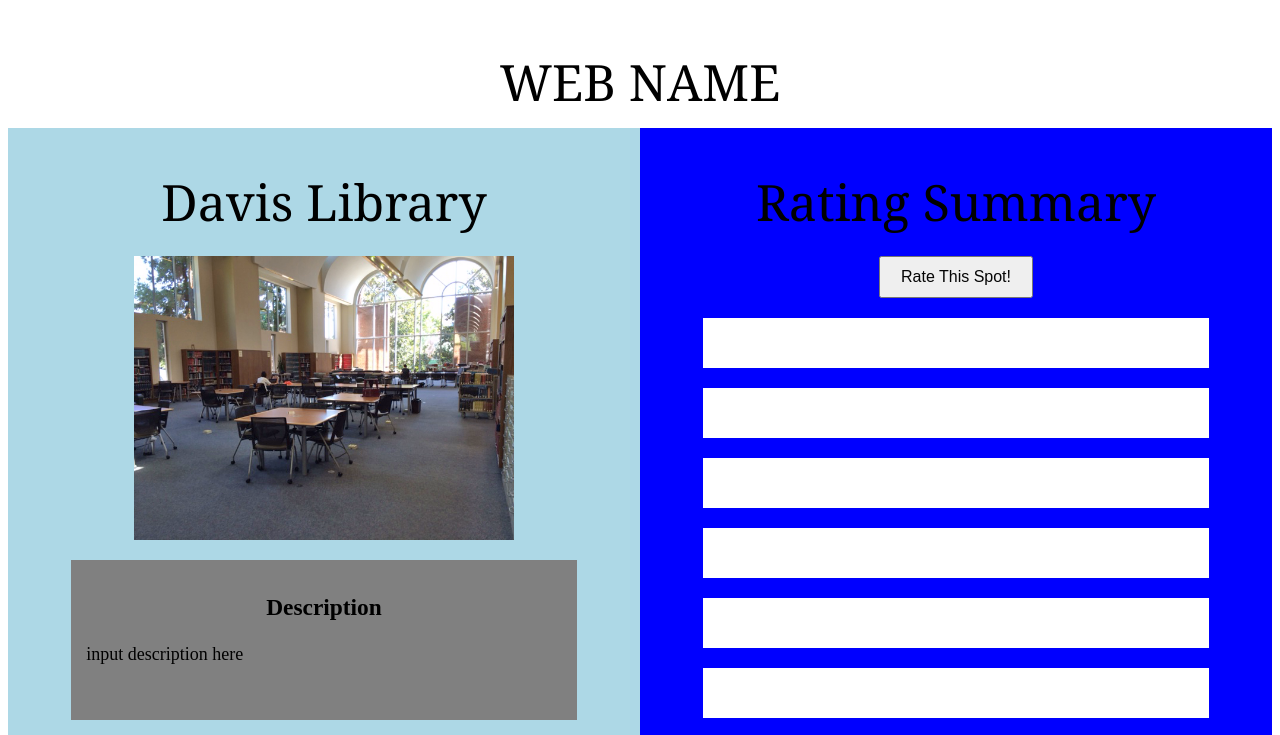
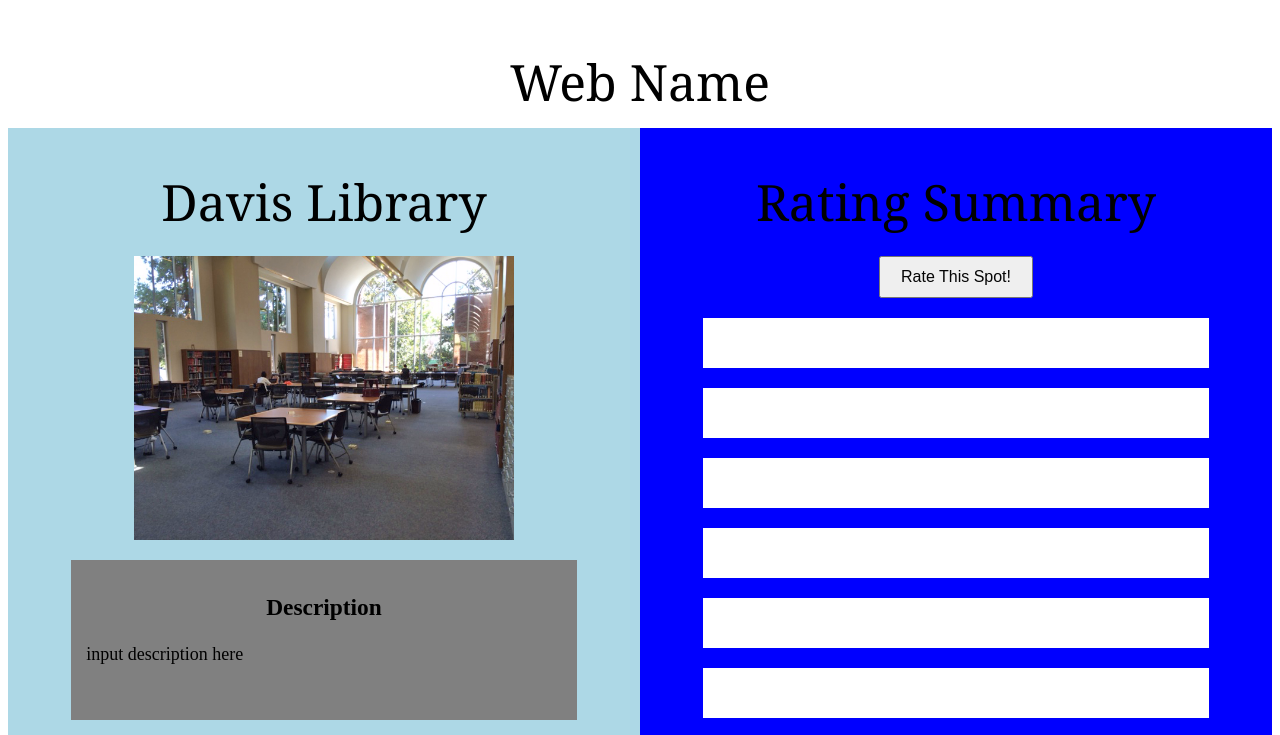
Before and after one commit to annaks01/hackNC21, a plain HTML site: page page2.html in a window 1280 px wide. Shown: the top 735 px of the page. Drawn offline with Linux system fonts and the light colour scheme.

Commit message:
styling!

```diff
--- a/page2.html
+++ b/page2.html
@@ -9,7 +9,7 @@
     <link rel="stylesheet" href="stylepage2.css">
 </head>
 <body>
-    <header class="website-name">WEB NAME</header>
+    <header class="website-name">Web Name</header>
 
     <section class="study-info">
         <div class="section-name">
```
